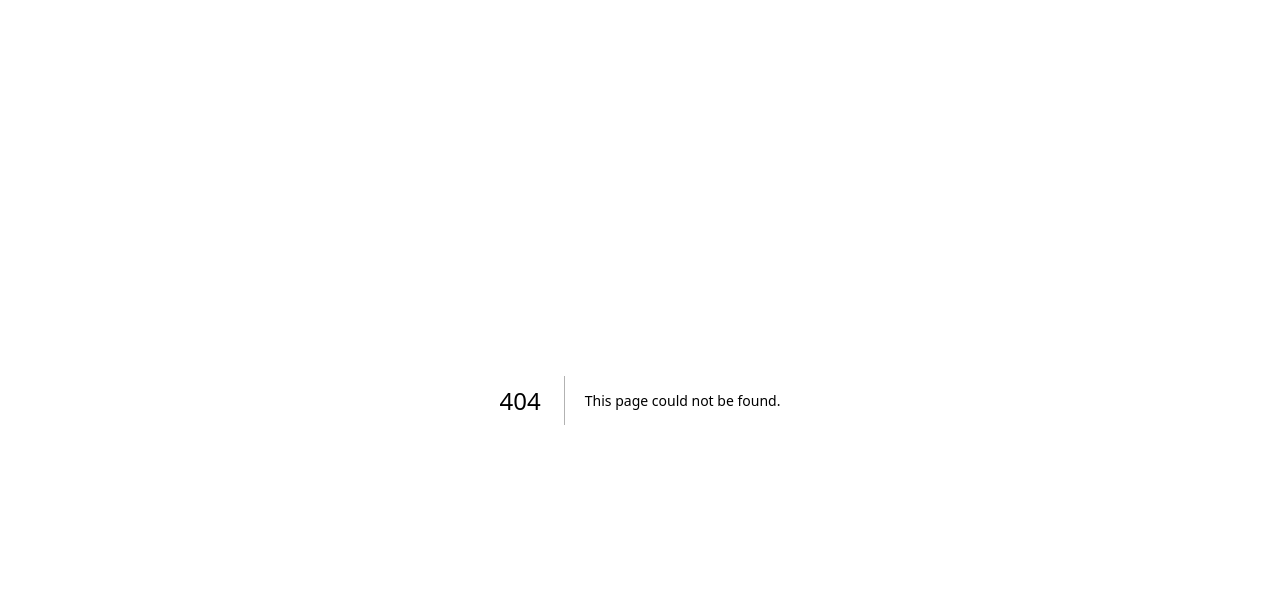
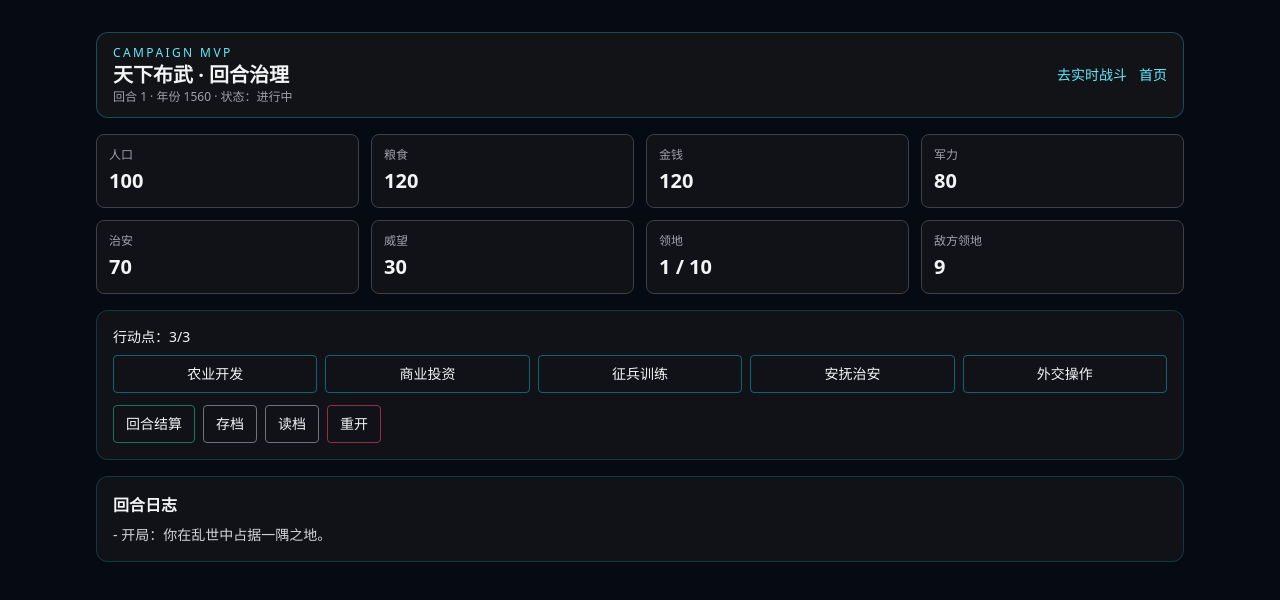
Before and after one commit to Sinon4869/sinon_warring_states_game, a Next.js app: page /campaign in a window 1280 px wide. Before the commit this address had no page. Shown: the top 600 px of the page. Built offline with nearby package versions, Linux system fonts and the light colour scheme.

Commit message:
feat(campaign): complete issue #4 core turn-based strategy MVP

```diff
--- /dev/null
+++ b/app/campaign/page.tsx
@@ -0,0 +1,240 @@
+'use client';
+
+import Link from 'next/link';
+import { useMemo, useState } from 'react';
+
+type GameState = {
+  turn: number;
+  year: number;
+  pop: number;
+  food: number;
+  gold: number;
+  army: number;
+  order: number;
+  prestige: number;
+  land: number;
+  enemyLand: number;
+  logs: string[];
+};
+
+const INIT: GameState = {
+  turn: 1,
+  year: 1560,
+  pop: 100,
+  food: 120,
+  gold: 120,
+  army: 80,
+  order: 70,
+  prestige: 30,
+  land: 1,
+  enemyLand: 9,
+  logs: ['开局：你在乱世中占据一隅之地。']
+};
+
+const ACTIONS = [
+  { id: 'farm', label: '农业开发', run: (s: GameState) => ({ ...s, food: s.food + 24, pop: s.pop + 3, order: s.order + 1 }) },
+  { id: 'trade', label: '商业投资', run: (s: GameState) => ({ ...s, gold: s.gold + 28, pop: s.pop + 2 }) },
+  {
+    id: 'recruit',
+    label: '征兵训练',
+    run: (s: GameState) => ({ ...s, army: s.army + 18, gold: Math.max(0, s.gold - 22), order: Math.max(0, s.order - 2) })
+  },
+  { id: 'pacify', label: '安抚治安', run: (s: GameState) => ({ ...s, order: Math.min(100, s.order + 8), gold: Math.max(0, s.gold - 10) }) },
+  { id: 'diplomacy', label: '外交操作', run: (s: GameState) => ({ ...s, prestige: Math.min(100, s.prestige + 6), gold: Math.max(0, s.gold - 8) }) }
+] as const;
+
+function clamp(v: number, min = 0, max = 9999) {
+  return Math.max(min, Math.min(max, v));
+}
+
+export default function CampaignPage() {
+  const [state, setState] = useState<GameState>(INIT);
+  const [actionsLeft, setActionsLeft] = useState(3);
+  const [result, setResult] = useState('');
+
+  const status = useMemo(() => {
+    if (state.land >= 10) return '🏆 天下布武达成';
+    if (state.pop <= 0 || state.order <= 0 || state.food <= 0) return '💀 国崩人散';
+    return '进行中';
+  }, [state]);
+
+  function applyAction(id: string) {
+    if (actionsLeft <= 0 || status !== '进行中') return;
+    const action = ACTIONS.find((a) => a.id === id);
+    if (!action) return;
+
+    setState((prev) => {
+      const next = action.run(prev);
+      return {
+        ...next,
+        pop: clamp(next.pop, 0, 999),
+        food: clamp(next.food, 0, 999),
+        gold: clamp(next.gold, 0, 999),
+        army: clamp(next.army, 0, 999),
+        order: clamp(next.order, 0, 100),
+        prestige: clamp(next.prestige, 0, 100),
+        logs: [`第${prev.turn}回合执行：${action.label}`, ...prev.logs].slice(0, 12)
+      };
+    });
+
+    setActionsLeft((x) => x - 1);
+  }
+
+  function endTurn() {
+    if (status !== '进行中') return;
+
+    setState((prev) => {
+      const next = { ...prev };
+
+      // base settlement
+      next.food = clamp(next.food + Math.floor(next.pop * 0.08) - Math.floor(next.army * 0.05));
+      next.gold = clamp(next.gold + Math.floor(next.pop * 0.07) + Math.floor(next.land * 5));
+
+      // shortages
+      if (next.food < 30) {
+        next.pop = clamp(next.pop - 8);
+        next.order = clamp(next.order - 7, 0, 100);
+      }
+
+      // random event
+      const r = Math.random();
+      let event = '无重大事件';
+      if (r < 0.18) {
+        next.order = clamp(next.order - 10, 0, 100);
+        next.pop = clamp(next.pop - 5);
+        event = '灾害：民心受损';
+      } else if (r < 0.34) {
+        next.prestige = clamp(next.prestige + 5, 0, 100);
+        next.gold = clamp(next.gold + 16);
+        event = '名望上升：豪商资助';
+      } else if (r < 0.5) {
+        next.army = clamp(next.army + 10);
+        event = '浪人来投：兵力增加';
+      }
+
+      // war check (simulating campaign battle result)
+      const warPower = next.army + next.prestige * 0.5 + next.order * 0.4;
+      const enemyPower = 90 + next.enemyLand * 8 + Math.random() * 60;
+      let battle = '边境平稳';
+
+      if (Math.random() < 0.45) {
+        if (warPower >= enemyPower) {
+          next.land = clamp(next.land + 1, 0, 10);
+          next.enemyLand = clamp(next.enemyLand - 1, 0, 10);
+          next.prestige = clamp(next.prestige + 6, 0, 100);
+          next.army = clamp(next.army - 12);
+          battle = '战役胜利：夺取一国';
+        } else {
+          next.order = clamp(next.order - 8, 0, 100);
+          next.army = clamp(next.army - 18);
+          next.land = clamp(next.land - 1, 0, 10);
+          next.enemyLand = clamp(next.enemyLand + 1, 0, 10);
+          battle = '战役失利：丢失领地';
+        }
+      }
+
+      next.turn += 1;
+      if (next.turn % 4 === 1) next.year += 1;
+      next.logs = [`结算：${event}；${battle}`, ...next.logs].slice(0, 12);
+
+      return next;
+    });
+
+    setActionsLeft(3);
+  }
+
+  function save() {
+    localStorage.setItem('sws-campaign-save', JSON.stringify(state));
+    setResult('已存档');
+  }
+
+  function load() {
+    const raw = localStorage.getItem('sws-campaign-save');
+    if (!raw) {
+      setResult('无存档');
+      return;
+    }
+    try {
+      const parsed = JSON.parse(raw) as GameState;
+      setState(parsed);
+      setActionsLeft(3);
+      setResult('已读档');
+    } catch {
+      setResult('存档损坏');
+    }
+  }
+
+  function reset() {
+    setState(INIT);
+    setActionsLeft(3);
+    setResult('已重开');
+  }
+
+  return (
+    <main className="mx-auto min-h-screen w-full max-w-6xl space-y-4 p-4 text-zinc-100 md:p-8">
+      <header className="flex items-center justify-between rounded-xl border border-cyan-400/30 bg-zinc-900/70 px-4 py-3">
+        <div>
+          <p className="text-xs tracking-[0.2em] text-cyan-300">CAMPAIGN MVP</p>
+          <h1 className="text-xl font-semibold">天下布武 · 回合治理</h1>
+          <p className="text-xs text-zinc-400">回合 {state.turn} · 年份 {state.year} · 状态：{status}</p>
+        </div>
+        <div className="flex gap-3 text-sm">
+          <Link href="/battle" className="text-cyan-300 hover:underline">去实时战斗</Link>
+          <Link href="/" className="text-cyan-300 hover:underline">首页</Link>
+        </div>
+      </header>
+
+      <section className="grid gap-3 md:grid-cols-4">
+        {[
+          ['人口', state.pop],
+          ['粮食', state.food],
+          ['金钱', state.gold],
+          ['军力', state.army],
+          ['治安', state.order],
+          ['威望', state.prestige],
+          ['领地', `${state.land} / 10`],
+          ['敌方领地', state.enemyLand]
+        ].map(([k, v]) => (
+          <article key={String(k)} className="rounded-lg border border-zinc-700 bg-zinc-900/60 p-3">
+            <p className="text-xs text-zinc-400">{k}</p>
+            <p className="mt-1 text-xl font-semibold">{v}</p>
+          </article>
+        ))}
+      </section>
+
+      <section className="rounded-xl border border-cyan-400/20 bg-zinc-900/60 p-4">
+        <p className="mb-2 text-sm">行动点：{actionsLeft}/3</p>
+        <div className="grid gap-2 md:grid-cols-5">
+          {ACTIONS.map((a) => (
+            <button
+              key={a.id}
+              disabled={actionsLeft <= 0 || status !== '进行中'}
+              onClick={() => applyAction(a.id)}
+              className="rounded border border-cyan-500/50 px-3 py-2 text-sm hover:bg-cyan-500/20 disabled:opacity-40"
+            >
+              {a.label}
+            </button>
+          ))}
+        </div>
+        <div className="mt-3 flex flex-wrap gap-2">
+          <button onClick={endTurn} className="rounded border border-emerald-500/60 px-3 py-2 text-sm hover:bg-emerald-500/20">
+            回合结算
+          </button>
+          <button onClick={save} className="rounded border border-zinc-500 px-3 py-2 text-sm hover:bg-zinc-700/30">存档</button>
+          <button onClick={load} className="rounded border border-zinc-500 px-3 py-2 text-sm hover:bg-zinc-700/30">读档</button>
+          <button onClick={reset} className="rounded border border-rose-500/60 px-3 py-2 text-sm hover:bg-rose-500/20">重开</button>
+          {result && <p className="self-center text-xs text-cyan-300">{result}</p>}
+        </div>
+      </section>
+
+      <section className="rounded-xl border border-cyan-400/20 bg-zinc-900/60 p-4">
+        <h2 className="mb-2 text-base font-semibold">回合日志</h2>
+        <div className="space-y-1 text-sm text-zinc-300">
+          {state.logs.map((l, i) => (
+            <p key={`${l}-${i}`}>- {l}</p>
+          ))}
+        </div>
+      </section>
+    </main>
+  );
+}
--- a/app/page.tsx
+++ b/app/page.tsx
@@ -14,12 +14,15 @@ export default function HomePage() {
           <p className="text-xs tracking-[0.22em] text-cyan-300/80">SINON WARRING STATES</p>
           <h1 className="mt-3 text-3xl font-semibold leading-tight md:text-5xl">天下布武 · Web 战略模拟</h1>
           <p className="mt-4 max-w-2xl text-sm text-zinc-300 md:text-base">以战国时代为舞台，调控人口、经济、军备与外交，在多势力 AI 对抗中完成统一。</p>
-          <div className="mt-6 flex gap-3">
+          <div className="mt-6 flex flex-wrap gap-3">
             <Button asChild size="lg">
-              <Link href="/battle">开始征程</Link>
+              <Link href="/campaign">开始征程</Link>
             </Button>
             <Button asChild variant="outline" size="lg">
-              <a href="https://github.com/Sinon4869/sinon_warring_states_game/issues/3" target="_blank" rel="noreferrer">查看路线图</a>
+              <Link href="/battle">实时对战</Link>
+            </Button>
+            <Button asChild variant="outline" size="lg">
+              <a href="https://github.com/Sinon4869/sinon_warring_states_game/issues/4" target="_blank" rel="noreferrer">查看路线图</a>
             </Button>
           </div>
         </section>
@@ -28,7 +31,7 @@ export default function HomePage() {
           {[
             { icon: Castle, title: '内政循环', desc: '人口/粮食/税收/治安联动结算。' },
             { icon: Swords, title: '战争外交', desc: '盟约、背刺、讨伐与兵力投送。' },
-            { icon: Bot, title: '敌对 AI', desc: '战略层+战役层+回合层的多势力决策。' }
+            { icon: Bot, title: '敌对 AI', desc: '战略层 + 实时对战层联动决策。' }
           ].map((item) => (
             <motion.article
               key={item.title}
```
